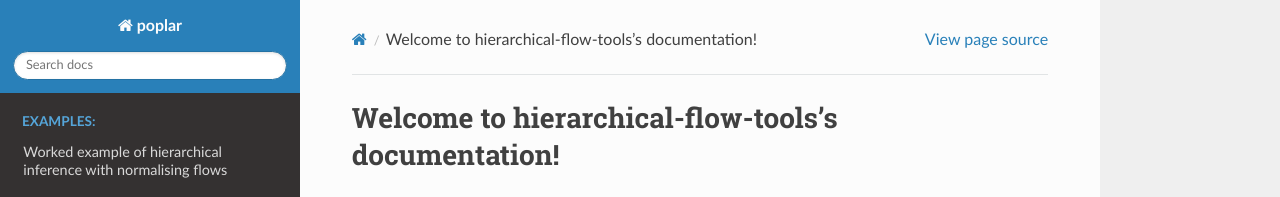
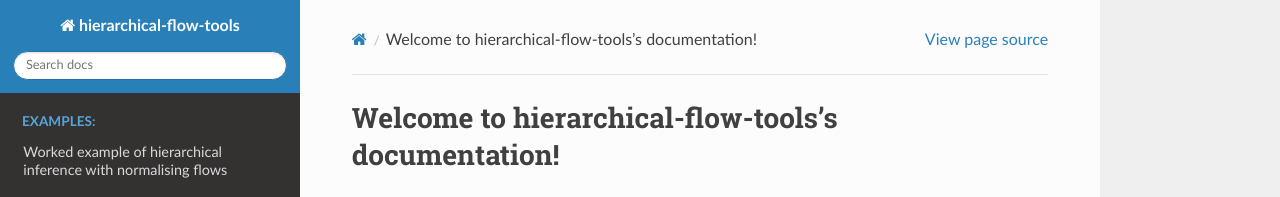
Before and after one commit to uofgravity/hierarchical-flow-tools, a Sphinx documentation site: the page built from docs/index.rst, in a window 1280 px wide. Shown: the top 197 px of the page. Built offline with Sphinx 7.4.7 and the Read the Docs theme 2.0.0, drawn with Linux system fonts in a browser that asks for light colours; pages that are not in the unit, such as notebooks, are missing from menus; the version number could not be read and is left out.

Commit message:
docs fixes

```diff
--- a/docs/conf.py
+++ b/docs/conf.py
@@ -8,12 +8,12 @@
 import os
 import sys
 
-sys.path.insert(0, os.path.abspath("../../poplar/"))
+sys.path.insert(0, os.path.abspath("../hierarchical_flow_tools/"))
 
 # -- Project information -----------------------------------------------------
 # https://www.sphinx-doc.org/en/master/usage/configuration.html#project-information
 
-project = 'poplar'
+project = 'hierarchical-flow-tools'
 copyright = '2023, Christian Chapman-Bird'
 author = 'Christian Chapman-Bird'
 release = hierarchical_flow_tools.__version__
--- a/docs/index.rst
+++ b/docs/index.rst
@@ -7,7 +7,7 @@
 ==================================
 
 .. toctree::
-   :maxdepth: 2
+   :maxdepth: 1
    :caption: Contents:
 
    API reference </autoapi/hierarchical-flow-tools/index>
```
Also changed, not shown: .readthedocs.yaml.
